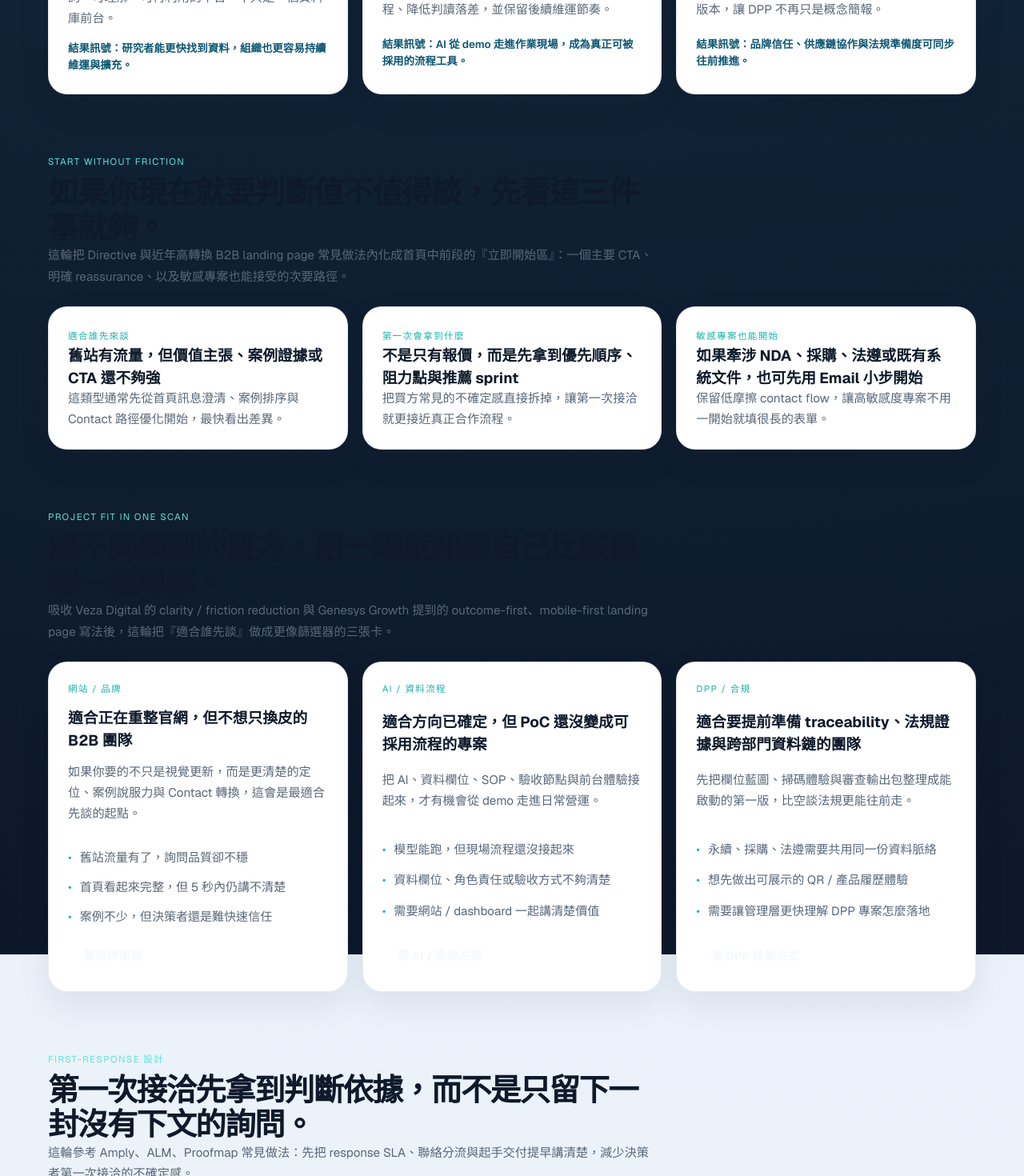
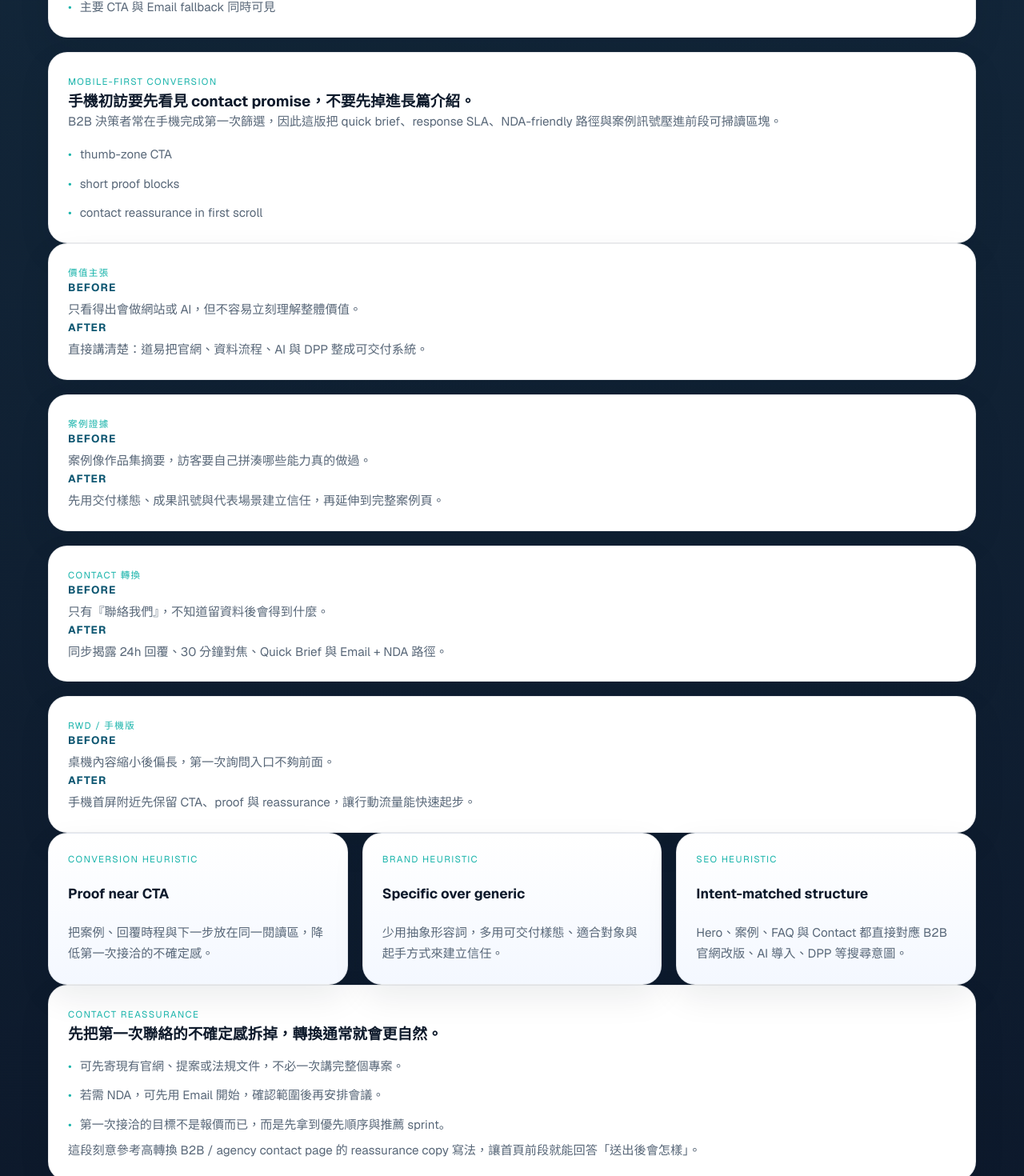
Before and after one commit to yangyen1977-wq/daoyi-website-2026, a Next.js app: page / in a window 1280 px wide. Shown: the part 3800-5270 px from the top of the page at 80% size. Built offline with nearby package versions, Linux system fonts and the light colour scheme.

Commit message:
Refine homepage shortlist messaging

```diff
--- a/src/app/layout.tsx
+++ b/src/app/layout.tsx
@@ -63,6 +63,24 @@ const structuredData = [
   },
   {
     "@context": "https://schema.org",
+    "@type": "ProfessionalService",
+    "name": siteConfig.name,
+    "url": siteConfig.url,
+    "description": siteConfig.description,
+    "email": siteConfig.email,
+    "telephone": siteConfig.phone,
+    "areaServed": ["TW", "Asia-Pacific"],
+    "address": {
+      "@type": "PostalAddress",
+      "addressLocality": "Tainan / Taipei",
+      "addressCountry": "TW"
+    },
+    "serviceType": ["B2B 官網改版", "AI 導入", "知識平台建置", "DPP / Traceability"],
+    "knowsAbout": ["B2B website redesign", "AI workflow", "knowledge platform", "digital product passport"],
+    "availableLanguage": ["zh-Hant", "en"]
+  },
+  {
+    "@context": "https://schema.org",
     "@type": "WebSite",
     "name": siteConfig.shortName,
     "url": siteConfig.url,
@@ -120,7 +138,7 @@ export const metadata: Metadata = {
     locale: "zh_TW",
     url: siteConfig.url,
     title: `${siteConfig.name} | B2B 官網改版、AI 導入、知識平台、DPP 與資料流程整合`,
-    description: "給需要同時處理官網改版、案例證據、AI 導入與 DPP / Traceability 的 B2B 團隊：先看已交付樣態、下一步與低摩擦 contact 起點。",
+    description: "給需要同時處理官網改版、案例證據、AI 導入與 DPP / Traceability 的 B2B 團隊：先看 shortlist 級品牌主張、已交付案例證據、下一步與低摩擦 contact 起點。",
     siteName: siteConfig.name,
     images: [
       {
--- a/src/app/page.tsx
+++ b/src/app/page.tsx
@@ -30,6 +30,10 @@ import {
   homepageBuyerFitCards,
   homepageContactCompare,
   heroClients,
+  homepageDecisionBoard,
+  homepageBeforeAfterRows,
+  homepageSignalStack,
+  homepageContactMicrocopy,
 } from "@/lib/site";
 import { Hero } from "@/components/hero";
 import { QuickBriefForm } from "@/components/quick-brief-form";
@@ -159,6 +163,63 @@ export default function Home() {
         </div>
       </section>
 
+      <Section
+        eyebrow="Shortlist decision board"
+        title="把買方第一次會問的問題，直接做成首頁前段的 shortlist 版面。"
+        description="綜合 Databox、Wynter、Blend、Webstacks 等 2025-2026 B2B / SaaS 首頁共通做法：先講清楚定位與對象，再把 proof、CTA 與 reassurance 放在同一輪掃讀內。"
+      >
+        <div className="card-grid two-up">
+          {homepageDecisionBoard.map((item) => (
+            <article key={item.title} className="feature-surface">
+              <span className="mini-label accent">{item.label}</span>
+              <h3>{item.title}</h3>
+              <p>{item.detail}</p>
+              <ul className="bullet-list compact">
+                {item.bullets.map((bullet) => (
+                  <li key={bullet}>{bullet}</li>
+                ))}
+              </ul>
+            </article>
+          ))}
+        </div>
+
+        <div className="card-grid two-up">
+          {homepageBeforeAfterRows.map((item) => (
+            <article key={item.topic} className="card">
+              <span className="mini-label accent">{item.topic}</span>
+              <div className="case-story-block">
+                <strong>Before</strong>
+                <p>{item.before}</p>
+              </div>
+              <div className="case-story-block">
+                <strong>After</strong>
+                <p>{item.after}</p>
+              </div>
+            </article>
+          ))}
+        </div>
+
+        <div className="card-grid three-up">
+          {homepageSignalStack.map((item) => (
+            <article key={item.title} className="card proof-narrative-card">
+              <span className="mini-label accent">{item.label}</span>
+              <h3>{item.title}</h3>
+              <p>{item.detail}</p>
+            </article>
+          ))}
+        </div>
+
+        <div className="feature-surface quick-brief-note">
+          <span className="mini-label accent">Contact reassurance</span>
+          <h3>先把第一次聯絡的不確定感拆掉，轉換通常就會更自然。</h3>
+          <ul className="bullet-list compact">
+            {homepageContactMicrocopy.map((item) => (
+              <li key={item}>{item}</li>
+            ))}
+          </ul>
+          <p className="quick-brief-meta">這段刻意參考高轉換 B2B / agency contact page 的 reassurance copy 寫法，讓首頁前段就能回答「送出後會怎樣」。</p>
+        </div>
+      </Section>
 
       <Section
         eyebrow="Real delivery evidence"
```
